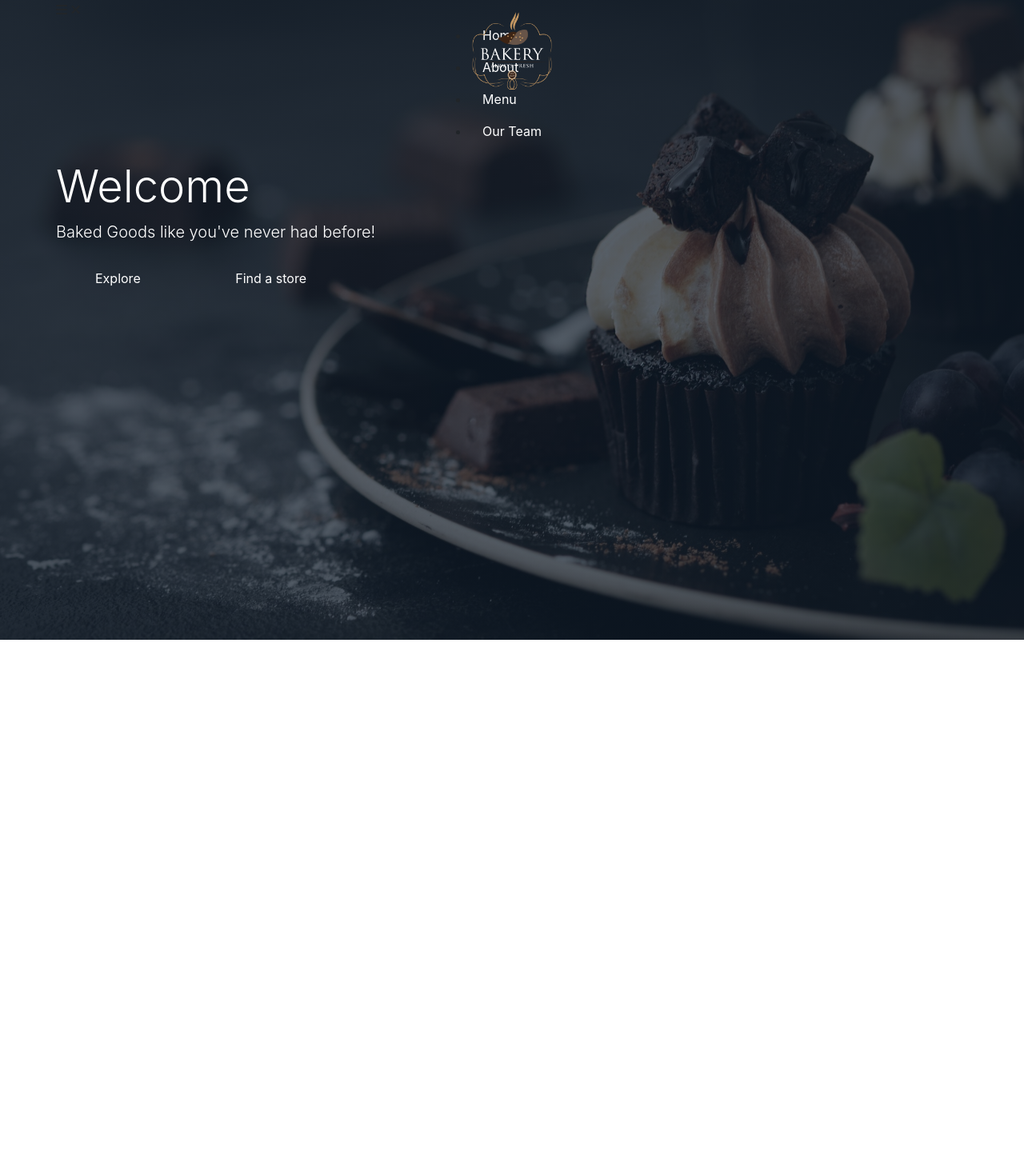
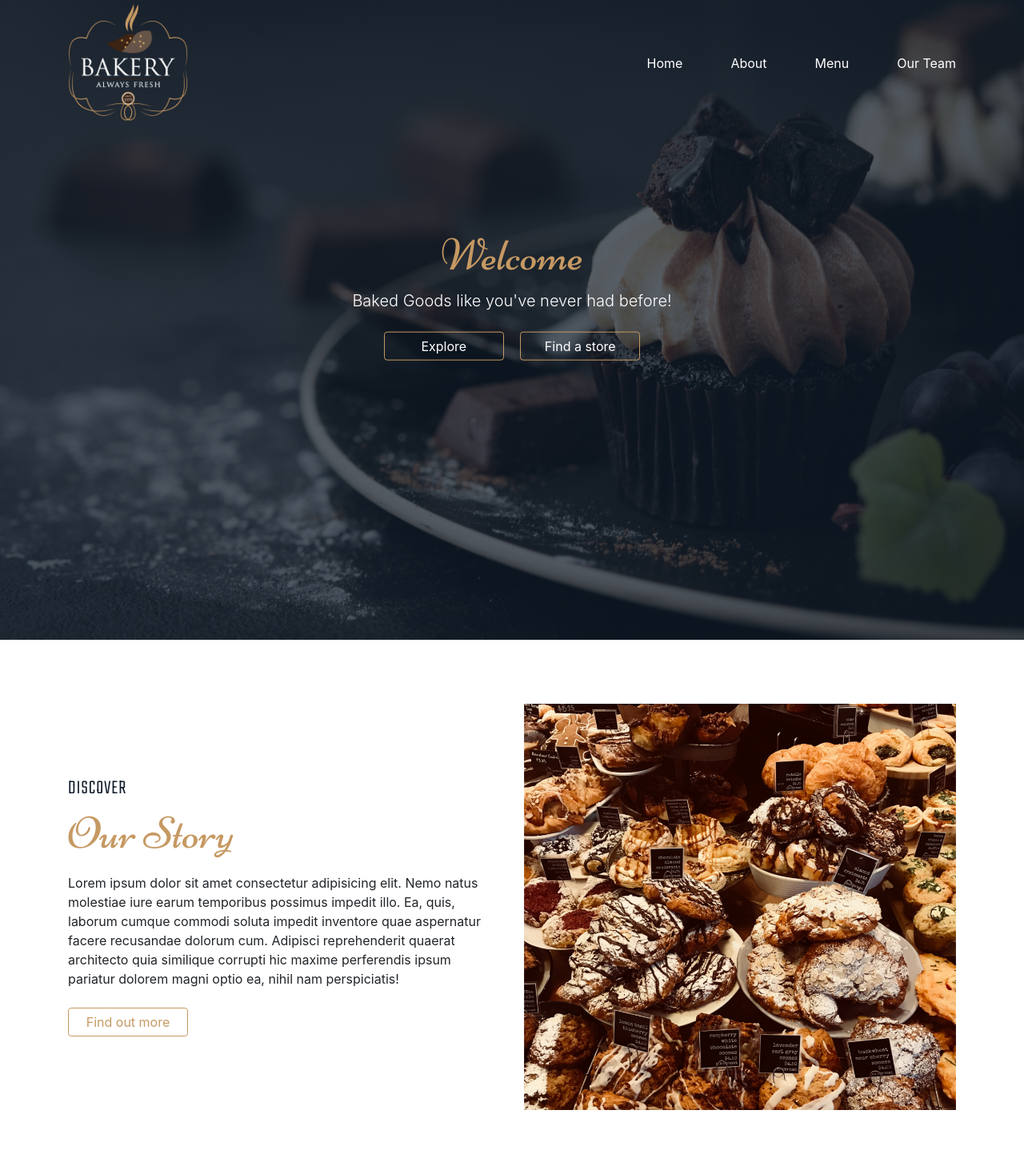
Before and after one commit to JerryDoran/Animated-Bakery, a plain HTML site: page index.html in a window 1280 px wide. Shown: the whole page at 80% size. Before the commit the page ends 800 px from the top, so only its background shows below. Drawn offline with nearby package versions, Linux system fonts and the light colour scheme.

Commit message:
Finished About Section and added responsiveness for larger screens

```diff
--- a/css/main.css
+++ b/css/main.css
@@ -3,17 +3,52 @@
 
 /* CSS CUSTOMER PROPERTIES/VARIABLES */
 :root {
-  --main-white: #fff;
+  --main-white-color: #fff;
+  --dark-blue-color: #101d2c;
+  --hamburger-icon-color: rgba(198, 153, 99, 0.7);
+  --accent-color: #c69963;
 }
 
 /* GLOBAL STYLES AND RESETS */
 a {
   /* Override bootstrap styling */
-  color: var(--main-white) !important;
+  color: var(--main-white-color) !important;
 }
 
 p {
   margin: 0;
+}
+
+.btn {
+  width: 100px;
+  padding: 5px 0 !important;
+  border: 1px solid var(--accent-color);
+  position: relative;
+  overflow: hidden;
+}
+
+.btn::before {
+  content: '';
+  position: absolute;
+  top: 0;
+  left: -100%;
+  width: 100%;
+  height: 100%;
+  background: linear-gradient(
+    120deg,
+    transparent,
+    rgba(255, 255, 255, 0.2),
+    transparent
+  );
+  transition: all 650ms;
+}
+
+.btn:hover::before {
+  left: 100%;
+}
+
+section {
+  padding: 5rem 0;
 }
 
 /* HEADER STYLES */
@@ -32,6 +67,7 @@ header > .container {
   padding: 0;
 }
 
+/* NAV BAR BRAND */
 .navbar-brand {
   position: absolute;
   width: 100%;
@@ -39,8 +75,187 @@ header > .container {
   top: 10px;
   left: 50%;
   transform: translateX(-50%);
+  transition: opacity 650ms ease;
 }
 
 .navbar-brand:hover {
   opacity: 0.8;
 }
+
+/* HAMBURGER MENU */
+.hamburger-menu {
+  position: fixed;
+  top: 25px;
+  right: 15px;
+  width: 50px;
+  height: 50px;
+  display: flex;
+  background-color: var(--dark-blue-color);
+  border-radius: 4px;
+  cursor: pointer;
+  z-index: 999;
+}
+
+.hamburger-menu i {
+  font-size: 30px;
+  color: var(--hamburger-icon-color);
+  margin: auto;
+}
+
+/* Hide the close icon */
+.hamburger-menu .fa-times {
+  display: none;
+}
+
+/* The open class will be applied through j-query */
+.hamburger-menu .fa-times.open {
+  display: block;
+}
+
+.hamburger-menu .fa-bars.open {
+  display: none;
+}
+
+/* NAVIGATION LIST */
+.nav-list {
+  position: fixed;
+  top: -1000px;
+  left: 0;
+  width: 100%;
+  height: 100vh;
+  list-style: none;
+  background-color: var(--dark-blue-color);
+  z-index: 900;
+  display: flex;
+  flex-direction: column;
+  justify-content: center;
+  align-items: center;
+  opacity: 0;
+  transform: scale(0);
+  transition: opacity 650ms, top 650ms;
+}
+
+.nav-list.open {
+  opacity: 1;
+  transform: scale(1);
+  top: 0;
+}
+
+/* MAIN HERO SECTION */
+.hero-text {
+  position: absolute;
+  top: 45%;
+  left: 50%;
+  transform: translate(-50%, -45%);
+  text-align: center;
+}
+
+.hero-text h1 {
+  font-family: 'Niconne', cursive;
+  color: var(--accent-color);
+}
+
+/* ABOUT SECTION */
+.section-heading h4 {
+  text-transform: uppercase;
+  color: var(--dark-blue-color);
+  font-family: 'Teko', sans-serif;
+  font-weight: 300;
+  letter-spacing: 1px;
+  font-size: 25px;
+}
+
+.section-heading h1 {
+  font-family: 'Niconne', cursive;
+  color: var(--accent-color);
+}
+
+.about .btn {
+  width: 150px;
+  color: var(--accent-color) !important;
+  transition: background-color 800ms;
+}
+
+.about .btn:hover {
+  color: var(--main-white-color) !important;
+  background-color: var(--accent-color);
+}
+
+/* MEDIA QUERIES */
+/* Break point Bootstrap uses for mobile phones in landscape mode */
+@media (min-width: 576px) {
+  .navbar-brand {
+    max-width: 150px;
+  }
+
+  .hamburger-menu {
+    top: 35px;
+    right: 25px;
+  }
+}
+
+/* For medium screens - tablet devices */
+@media (min-width: 768px) {
+  .btn {
+    width: 150px;
+  }
+}
+
+/* Large screens - large tablets and laptops */
+@media (min-width: 992px) {
+  header > .container {
+    padding: 0 15px;
+  }
+
+  .hamburger-menu {
+    display: none;
+  }
+
+  .navbar-brand {
+    position: initial;
+    transform: initial;
+  }
+
+  .nav-list {
+    position: initial;
+    width: initial;
+    height: initial;
+    background-color: initial;
+    flex-direction: row;
+    opacity: initial;
+    transform: initial;
+    /* transition: initial; */
+    margin: 0;
+    padding: 0;
+  }
+
+  .nav-item {
+    margin: 0 30px;
+  }
+
+  .nav-item:last-child {
+    margin-right: 0;
+  }
+
+  .nav-link {
+    position: relative;
+    padding: 0;
+  }
+
+  .nav-link::before {
+    content: '';
+    position: absolute;
+    left: 0;
+    bottom: -3px;
+    background-color: var(--accent-color);
+    width: 100%;
+    height: 2px;
+    transform: scaleX(0);
+    transform-origin: center;
+    transition: transform 800ms;
+  }
+
+  .nav-link:hover::before {
+    transform: scaleX(1);
+  }
+}
--- a/index.html
+++ b/index.html
@@ -30,7 +30,9 @@
           <i class="fas fa-bars toggle"></i>
           <i class="fas fa-times toggle"></i>
         </div>
-        <nav class="d-flex align-items-center justify-content-center">
+        <nav
+          class="d-flex align-items-center justify-content-center justify-content-lg-between"
+        >
           <a class="navbar-brand" href="index.html">
             <img class="img-fluid" src="/images/logo.png" alt="" />
           </a>
@@ -59,6 +61,37 @@
         </div>
       </div>
     </header>
+    <main>
+      <!-- ABOUT SECTION -->
+      <section class="about" id="about">
+        <div class="container">
+          <div class="row align-items-lg-center">
+            <!-- Column One -->
+            <div class="col-12 col-md-6 text-center text-md-left">
+              <div class="section-heading mb-3">
+                <h4>Discover</h4>
+                <h1 class="display-4">Our Story</h1>
+              </div>
+              <p>
+                Lorem ipsum dolor sit amet consectetur adipisicing elit. Nemo
+                natus molestiae iure earum temporibus possimus impedit illo. Ea,
+                quis, laborum cumque commodi soluta impedit inventore quae
+                aspernatur facere recusandae dolorum cum. Adipisci reprehenderit
+                quaerat architecto quia similique corrupti hic maxime
+                perferendis ipsum pariatur dolorem magni optio ea, nihil nam
+                perspiciatis!
+              </p>
+              <a class="btn mt-4 mb-5 mb-md-0" href="#">Find out more</a>
+            </div>
+            <!-- Column Two -->
+            <div class="col-12 col-md-6">
+              <img class="img-fluid" src="/images/about-img.jpg" alt="" />
+            </div>
+          </div>
+        </div>
+      </section>
+    </main>
+
     <!-- BOOTSTRAP SCRIPTS-->
     <script
       src="https://code.jquery.com/jquery-3.3.1.slim.min.js"
--- a/js/main.js
+++ b/js/main.js
@@ -0,0 +1,4 @@
+$('.hamburger-menu').on('click', () => {
+  $('.toggle').toggleClass('open');
+  $('.nav-list').toggleClass('open');
+});
```
